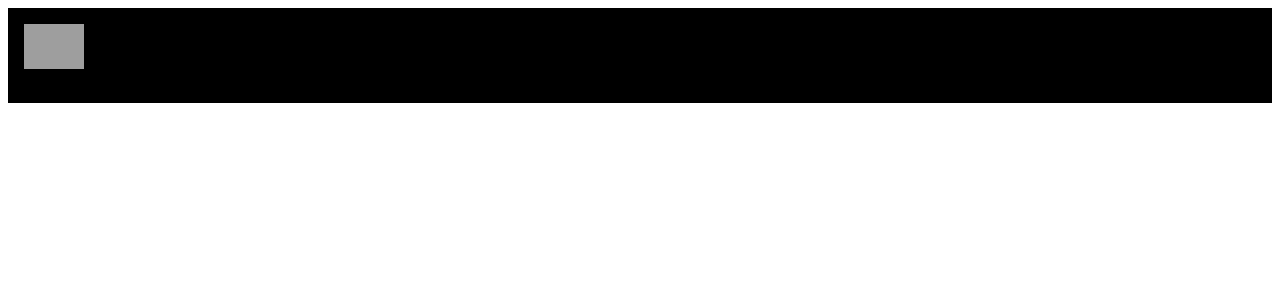
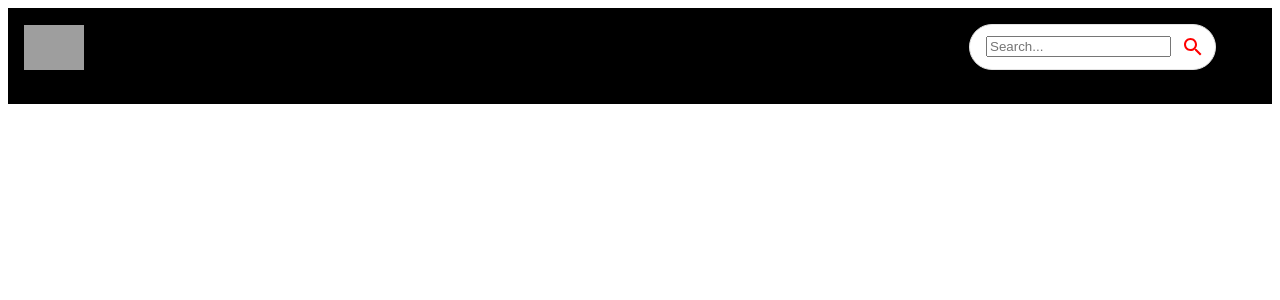
Before and after one commit to 7aslan/youtube-clone, a React (Vite) app: page / in a window 1280 px wide. Shown: the top 300 px of the page. Built offline with nearby package versions, Linux system fonts and the light colour scheme; grey boxes are pictures that could not be loaded.

Commit message:
add: navbar

```diff
--- a/src/components/Navbar.jsx
+++ b/src/components/Navbar.jsx
@@ -1,6 +1,7 @@
 import { Stack } from "@mui/material";
 import { Link } from "react-router-dom";
 import { logo } from "../utils/constants";
+import SearchBar from "./SearchBar";
 const Navbar = () => {
   return (
     <Stack
@@ -17,6 +18,7 @@
       <Link to="/" style={{ display: "flex", alignItems: "center" }}>
         <img src={logo} alt="logo" height={45} />
       </Link>
+      <SearchBar />
     </Stack>
   );
 };
--- /dev/null
+++ b/src/components/SearchBar.jsx
@@ -0,0 +1,30 @@
+import { useNavigate } from "react-router-dom";
+import { Paper, IconButton } from "@mui/material";
+import { Search } from "@mui/icons-material";
+const SearchBar = () => {
+  return (
+    <Paper
+      component="form"
+      onSubmit={() => {}}
+      sx={{
+        borderRadius: 20,
+        border: "1px solid #e3e3e3",
+        pl: 2,
+        boxShadow: "none",
+        mr: { sm: 5 },
+      }}
+    >
+      <input
+        className="search-bar"
+        placeholder="Search..."
+        value=""
+        onChange={() => {}}
+      />
+      <IconButton type="submit" sx={{ p: "10px", color: "red" }}>
+        <Search />
+      </IconButton>
+    </Paper>
+  );
+};
+
+export default SearchBar;
--- a/src/components/index.js
+++ b/src/components/index.js
@@ -3,3 +3,4 @@
 export { default as ChannelDetail } from "./ChannelDetail";
 export { default as SearchFeed } from "./SearchFeed";
 export { default as VideoDetail } from "./VideoDetail";
+export { default as SearchBar } from "./SearchBar";
```
